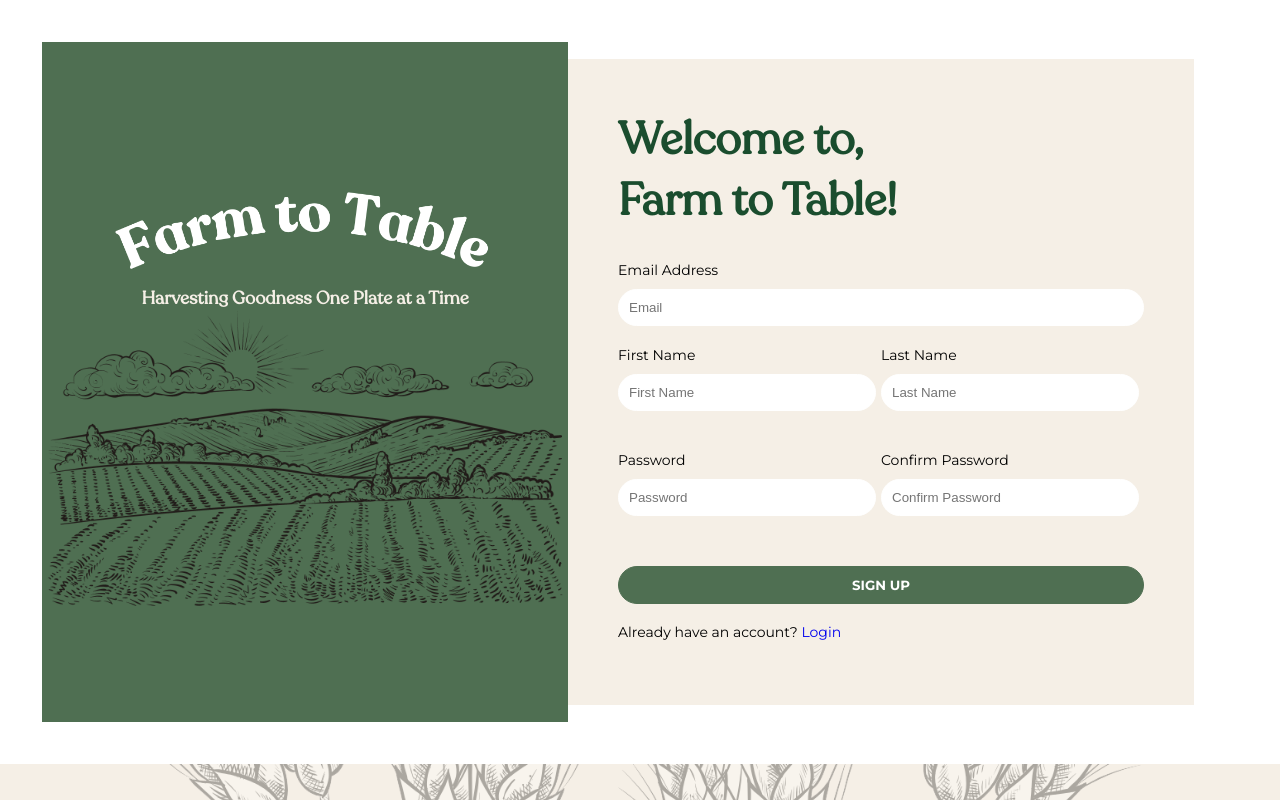
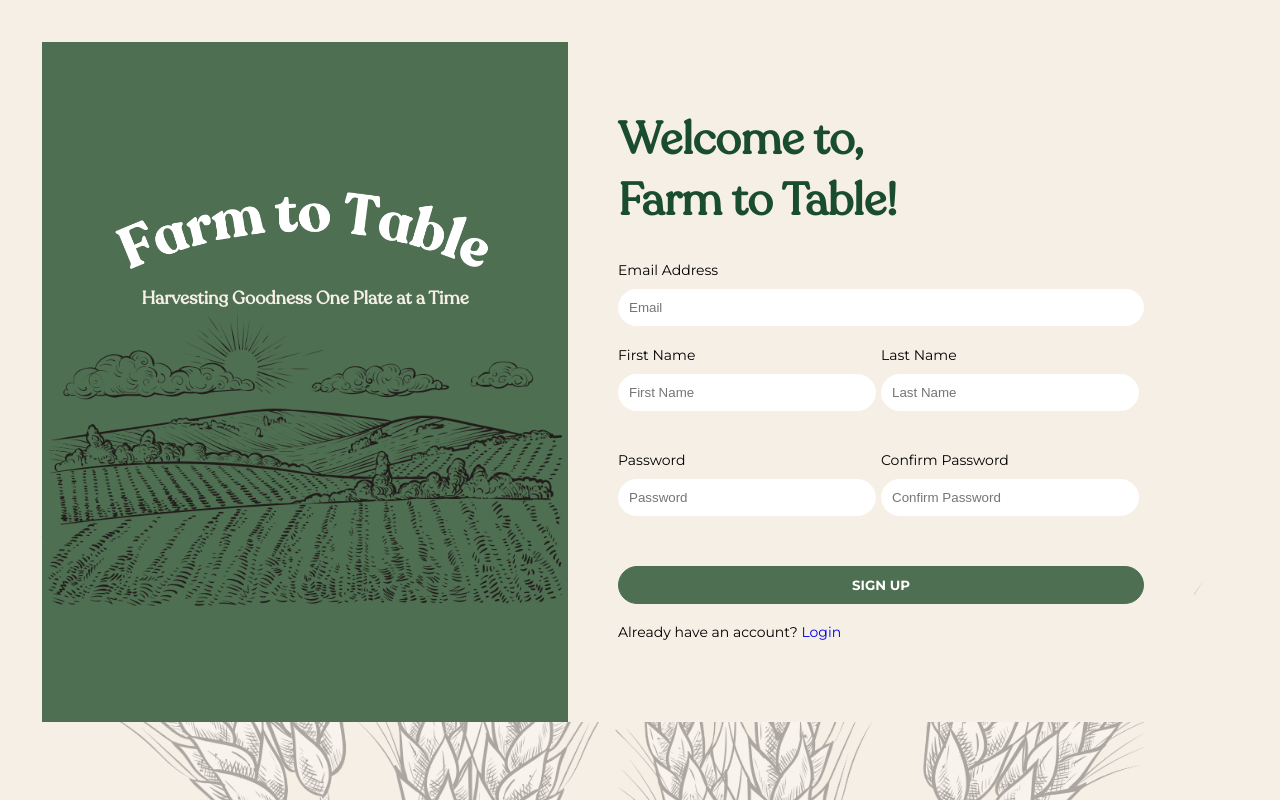
Before and after one commit to JomarMonrealUPLB/Farm-to-Table, a React (Create React App) app in the folder client/: page /signup in a window 1280 px wide. Built offline with nearby package versions, Linux system fonts and the light colour scheme.

Commit message:
ui: fixed unmatching heights

```diff
--- a/client/src/components/Signup.css
+++ b/client/src/components/Signup.css
@@ -17,8 +17,8 @@
     flex-direction: column;
     width: 50%;
     background-color: var(--primary-background);
-    padding: 50px;
-
+    padding: 50vh 50px;
+    overflow: hidden;
 }
 
 .signup_page-main h1{
--- a/client/src/pages/Login.js
+++ b/client/src/pages/Login.js
@@ -44,7 +44,7 @@ const Login = (props) => {
   }
 
   return (
-    <div className='login_page page' style={{backgroundColor: "white"}}>
+    <div className='login_page page'>
       <div className='login_page-container'>
         <div className='login_page-card'>
           <TitleCard />
--- a/client/src/pages/Signup.js
+++ b/client/src/pages/Signup.js
@@ -58,7 +58,7 @@ const Signup = () => {
 
 
   return (
-    <div className='signup_page page' style={{backgroundColor: "white"}}>
+    <div className='signup_page page' >
       <div className='signup_page-container'>
         <div className='login_page-card'>
           <TitleCard />
```
